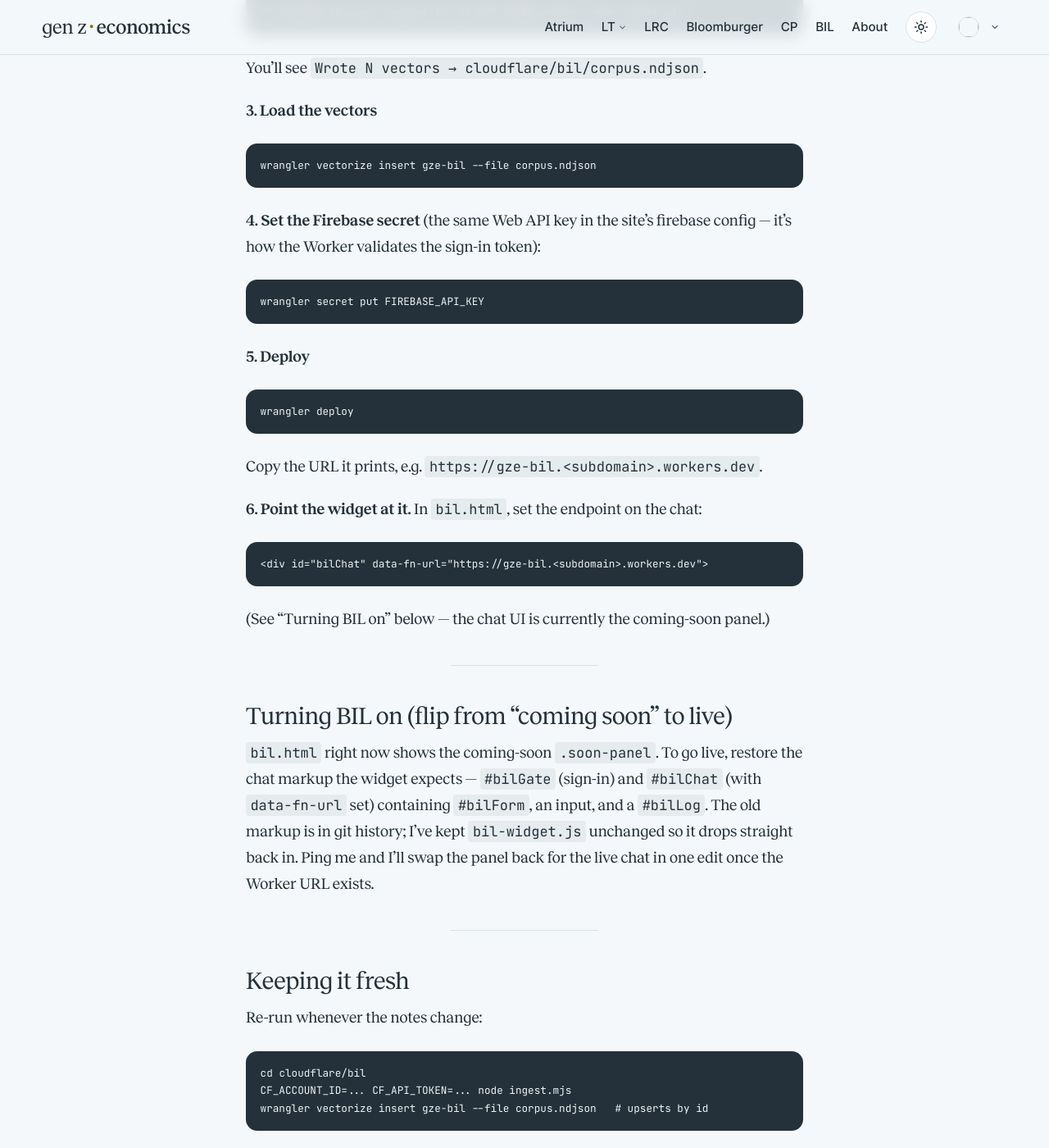
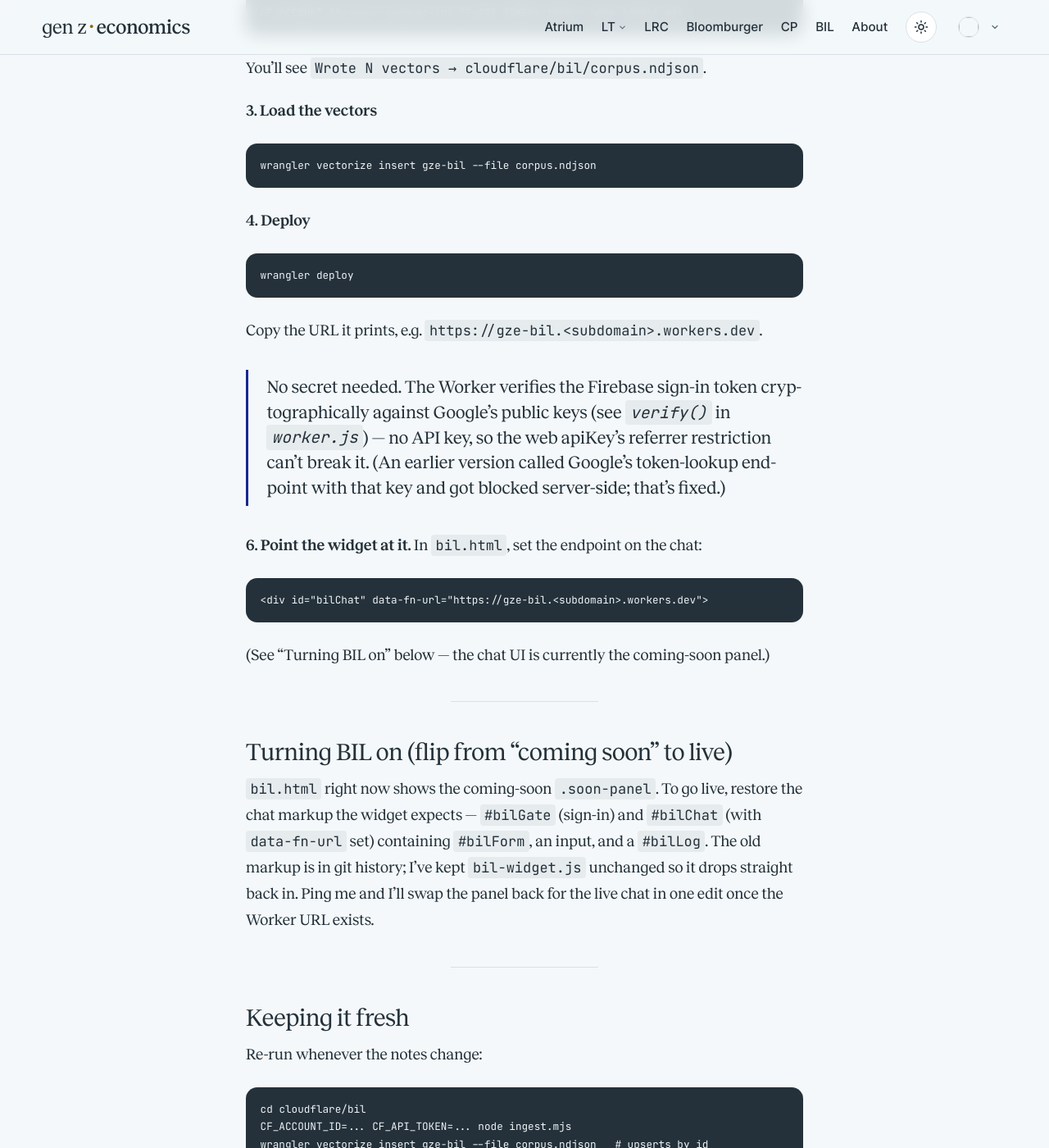
Before and after one commit to harsharya7021/genz-economics.com, a Jekyll site: the page built from cloudflare/bil/README.md, in a window 1280 px wide and 1400 px high, scrolled down 2002 px. Shown: the whole window at 82% size. Built offline with Jekyll 4.4.1, drawn with Linux system fonts in a browser that asks for light colours; our own code applies the rules of GitHub Pages for plain Markdown files; comment, search, counter and statistics services are not loaded.

Commit message:
BIL live: RAG worker, gemma-4, Sheldon thinking beats, first-bencher copy

````diff
--- a/bil.html
+++ b/bil.html
@@ -6,7 +6,7 @@ description: "The brother-in-law from IIM-A, hired against everyone's better jud
 ---
 
 <div class="bil-page">
-  <p class="lede" style="max-width:60ch">Every family has one. Ours went to IIM-A, has opinions, and — this is the humiliating part — has actually read all of Prof. Tantri's notes. Ask him anything from the course and he will sigh, mention his alma mater, and then give you the correct answer with the source.</p>
+  <p class="lede" style="max-width:60ch">Can you guess BIL's personality type? AAA first bencher. He strictly means business and answers only from Prof. Tantri's material. He refuses everything else; he doesn't have any time for stock tips, your silly grades, or gossip.</p>
 
   <!-- Signed-out: the gate -->
   <div class="soon-panel" id="bilGate">
@@ -22,7 +22,7 @@ description: "The brother-in-law from IIM-A, hired against everyone's better jud
       <input id="bilInput" type="text" autocomplete="off" placeholder="Ask him something the course actually covered…" aria-label="Ask BIL a question">
       <button type="submit" class="btn btn-primary">Ask</button>
     </form>
-    <p style="font:.7rem/1.5 var(--mono);color:var(--ink-soft);text-align:center;margin:.75rem 0 0">BIL answers only from Prof. Tantri's notes, essays and glossary — and refuses everything else. No tips, no grades, no gossip.</p>
+    <p style="font:.7rem/1.5 var(--mono);color:var(--ink-soft);text-align:center;margin:.75rem 0 0">Every answer is pulled straight from Prof. Tantri's notes, essays and glossary.</p>
   </div>
 </div>
 
--- a/cloudflare/bil/README.md
+++ b/cloudflare/bil/README.md
@@ -63,17 +63,17 @@ You'll see `Wrote N vectors → cloudflare/bil/corpus.ndjson`.
 wrangler vectorize insert gze-bil --file corpus.ndjson
 ```
 
-**4. Set the Firebase secret** (the same Web API key in the site's firebase
-config — it's how the Worker validates the sign-in token):
-```bash
-wrangler secret put FIREBASE_API_KEY
-```
-
-**5. Deploy**
+**4. Deploy**
 ```bash
 wrangler deploy
 ```
 Copy the URL it prints, e.g. `https://gze-bil.<subdomain>.workers.dev`.
+
+> No secret needed. The Worker verifies the Firebase sign-in token
+> cryptographically against Google's public keys (see `verify()` in
+> `worker.js`) — no API key, so the web apiKey's referrer restriction can't
+> break it. (An earlier version called Google's token-lookup endpoint with
+> that key and got blocked server-side; that's fixed.)
 
 **6. Point the widget at it.** In `bil.html`, set the endpoint on the chat:
 ```html
--- a/cloudflare/bil/wrangler.toml
+++ b/cloudflare/bil/wrangler.toml
@@ -17,6 +17,6 @@ index_name = "gze-bil"
 [vars]
 ALLOWED = ""
 
-# FIREBASE_API_KEY is a SECRET, not a var — set it with:
-#   wrangler secret put FIREBASE_API_KEY
-# (the same Web API key the site's firebase config uses)
+# No secret required. The Firebase sign-in token is verified cryptographically
+# against Google's public JWKs inside worker.js (verify()) — no API key, so the
+# web apiKey's referrer restriction can't block it.
````
Also changed, not shown: HANDOFF.md (+1 -1 lines), assets/js/bil-widget.js (+32 -3 lines), cloudflare/bil/worker.js (+66 -23 lines), assets/css/main.css.
